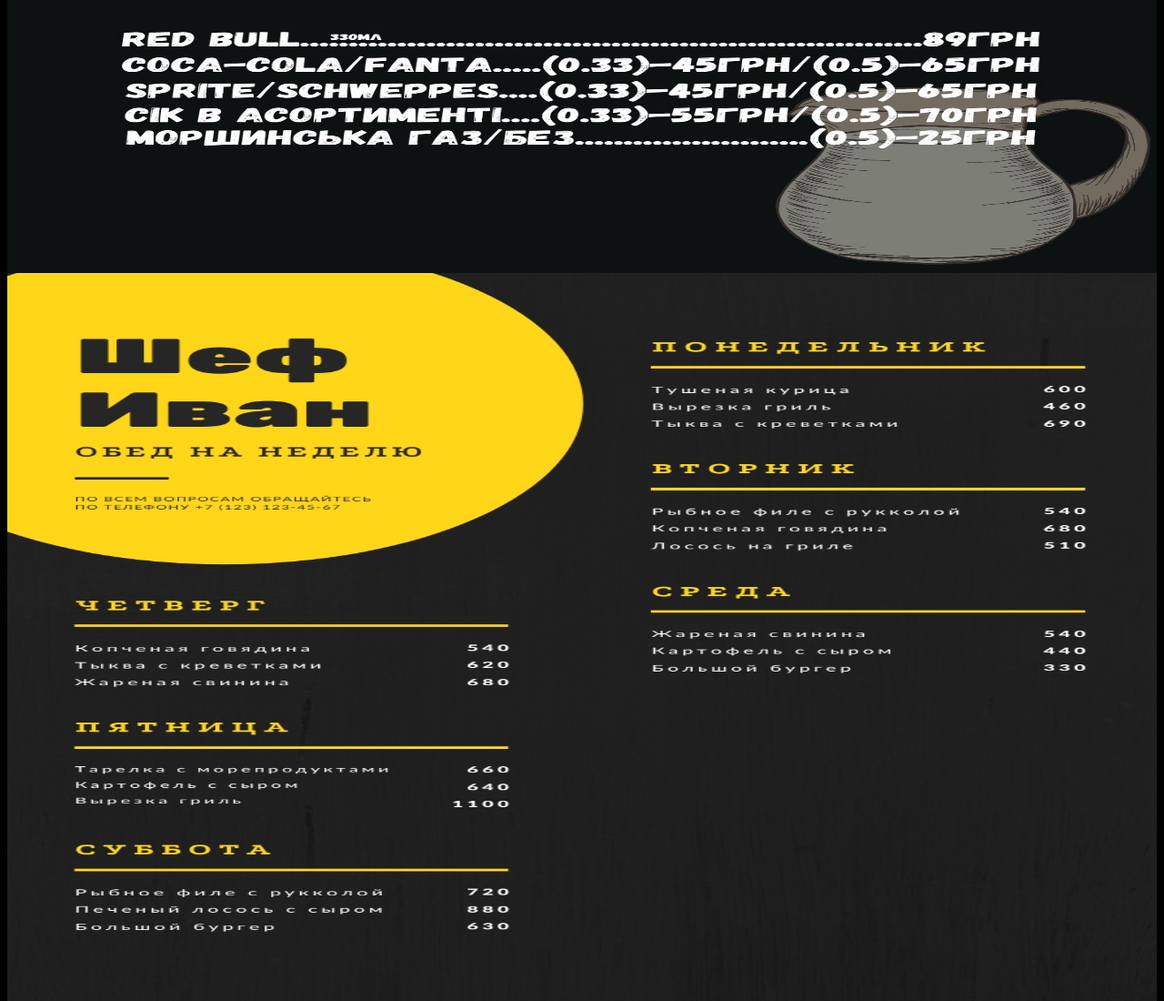
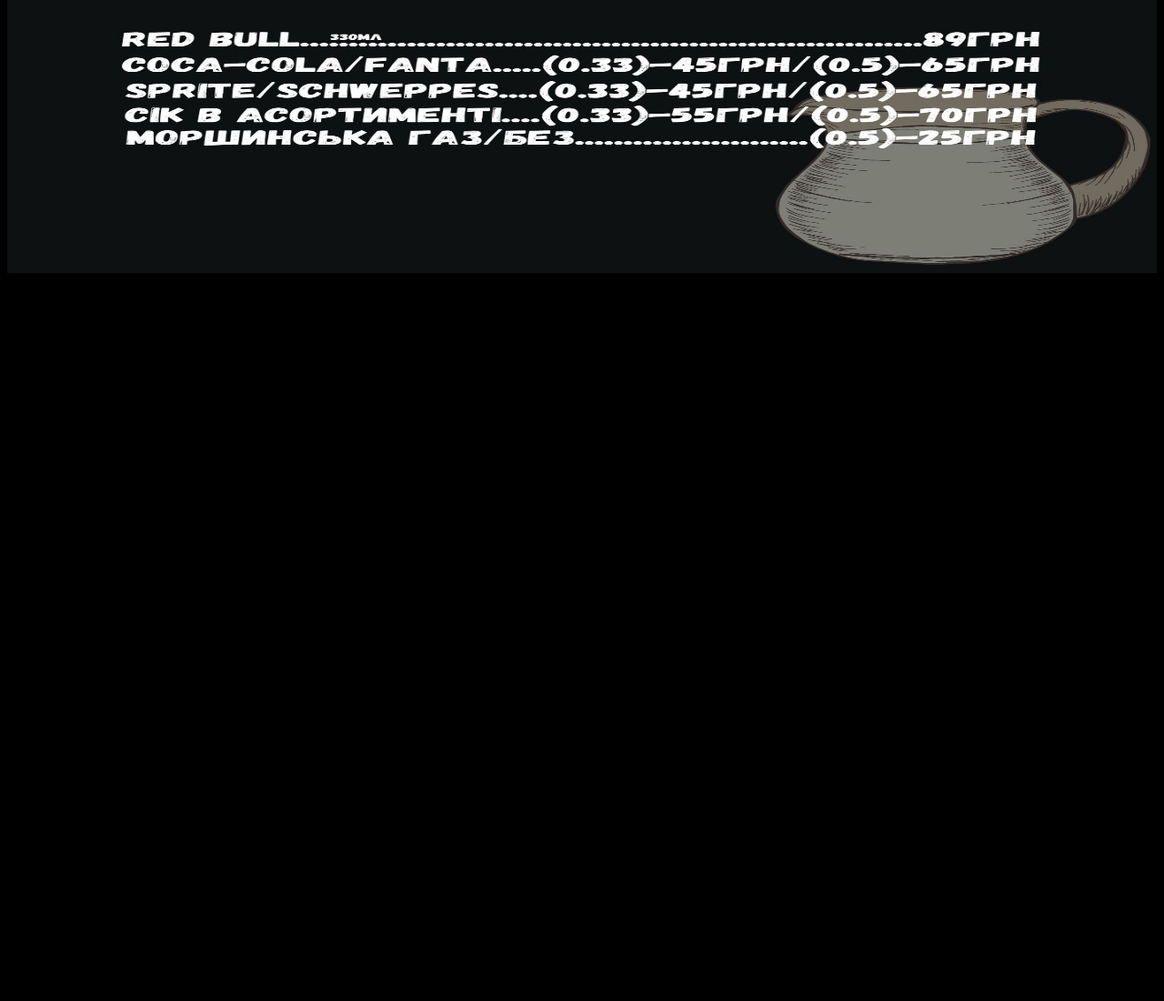
Before and after one commit to spinkbuffalo/conobar, a plain HTML site: page index.html in a window 1280 px wide. Shown: the part 2108-3208 px from the top of the page at 91% size. After the commit the page ends 2408 px from the top, so only its background shows below. Drawn offline with Linux system fonts and the light colour scheme.

Commit message:
Update index.html

```diff
--- a/index.html
+++ b/index.html
@@ -19,6 +19,5 @@
  <img src="1.jpg" alt="">
  <img src="2.jpg" alt="">
  <img src="3.jpg" alt="">
- <img src="4.jpg" alt="">
 </body>
 </html>
```
